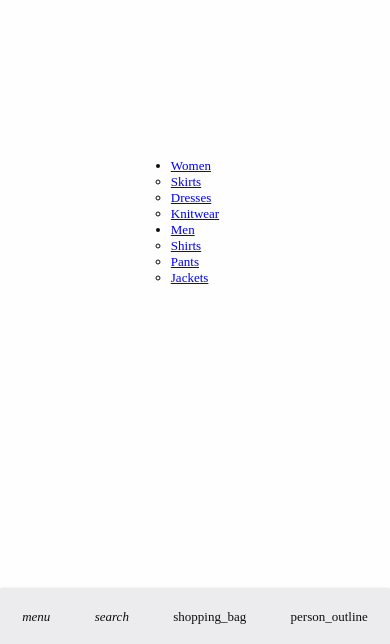
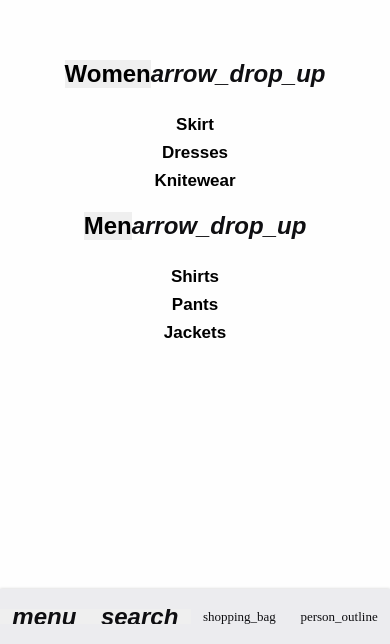
Before and after one commit to FarazMk/mern_ecommerce, a React (Create React App) app in the folder frontend/: page / in a window 390 px wide. Shown: the part 200-844 px from the top of the page. Built offline with nearby package versions, Linux system fonts and the light colour scheme; the HTML template or start-up script is replaced by a standard one.

Commit message:
Mobile nav refactor

```diff
--- a/frontend/src/components/MobileNav/MobileNav.jsx
+++ b/frontend/src/components/MobileNav/MobileNav.jsx
@@ -4,44 +4,48 @@ import classes from "./mobileNav.module.css";
 const MobileNav = () => {
   return (
     <nav className={classes.nav}>
-      <Link type="button" className={classes.nav__link}>
+      <button type="button" className={classes.nav__link}>
         <i className="material-icons">menu</i>
-        <ul className={classes.menu}>
-          <div>
-            <li>
-              <Link to="">Women</Link>
+        <div className={classes.dropdown}>
+          <div className="dropdown__wrapper__button">
+            <button type="button">Women</button>
+            <i className="material-icons">arrow_drop_up</i>
+          </div>
+          <div className={classes.dropdown__links}>
             <ul>
               <li>
-                  <Link to="/women/skirt">Skirts</Link>
+                <Link to="/products/skirt">Skirt</Link>
               </li>
               <li>
-                  <Link to="/women/dresses">Dresses</Link>
+                <Link to="/products/dress">Dresses</Link>
               </li>
               <li>
-                  <Link to="/women/knitwear">Knitwear</Link>
+                <Link to="/products/knitewear">Knitewear</Link>
               </li>
             </ul>
+          </div>
+          <div className="dropdown__wrapper__button">
+            <button type="button">Men</button>
+            <i className="material-icons">arrow_drop_up</i>
+          </div>
+          <div className={classes.dropdown__links}>
+            <ul>
+              <li>
+                <Link to="/products/shirt">Shirts</Link>
               </li>
               <li>
-              <Link to="#">Men</Link>
-              <ul>
-                <li>
-                  <Link to="/men/shirt">Shirts</Link>
+                <Link to="/products/pants">Pants</Link>
               </li>
               <li>
-                  <Link to="/men/pants">Pants</Link>
-                </li>
-                <li>
-                  <Link to="/men/jacket">Jackets</Link>
+                <Link to="/products/jacket">Jackets</Link>
               </li>
             </ul>
-            </li>
           </div>
-        </ul>
-      </Link>
-      <Link to="" className={classes.nav__link}>
+        </div>
+      </button>
+      <button type="button" className={classes.nav__link}>
         <i className="material-icons">search</i>
-      </Link>
+      </button>
       <NavLink
         to="/cart"
         className={classes.nav__link}
@@ -49,11 +53,7 @@ const MobileNav = () => {
       >
         <span className="material-icons">shopping_bag</span>
       </NavLink>
-      <Link
-        to="/profile"
-        className={classes.nav__link}
-        activeClassName={classes.active}
-      >
+      <Link to="/profile" className={classes.nav__link}>
         <span className="material-icons">person_outline</span>
       </Link>
     </nav>
--- a/frontend/src/components/MobileNav/mobileNav.module.css
+++ b/frontend/src/components/MobileNav/mobileNav.module.css
@@ -14,6 +14,13 @@ body {
   overflow-x: auto;
 }
 
+.nav button {
+  border: none;
+  margin: 20px 0 20px 0;
+  font-size: 24px;
+  font-weight: bold;
+}
+
 .nav__link {
   display: flex;
   align-items: center;
@@ -25,40 +32,50 @@ body {
   font-size: 13px;
   text-decoration: none;
   color: #0f0f12;
-  transition: background-color 0.1s ease-in-out;
 }
 
 .nav__link:visited {
   text-decoration: none;
 }
-
-.menu__wrapper ul {
-  /* visibility: hidden; */
-}
-
-.menu {
-  /* visibility: hidden; */
+.dropdown {
   position: fixed;
   top: 0;
   left: 0;
-  width: 100%;
-  height: 100%;
-  overflow: hidden;
   display: flex;
   flex-direction: column;
+  align-items: center;
   justify-content: center;
-  align-items: center;
+  width: 100vw;
+  height: 93vh;
 }
 
-.menu > ul {
-  width: 100vw;
-  height: 100vw;
+.dropdown li {
+  text-align: center;
+}
+
+.dropdown__links button {
+  background: none;
+  border: none;
+  color: white;
+  font-weight: bold;
+}
+
+.dropdown__links ul {
   display: flex;
-  flex: none;
+  flex-direction: column;
   align-items: center;
   justify-content: center;
+  list-style: none;
+  /* display: none; */
+  /* transition: all 0.4s ease; */
 }
 
-.active {
-  color: red;
+.dropdown__links a {
+  color: black;
+  text-decoration: none;
+  font-size: 17px;
 }
+
+button {
+  outline: none;
+}
```
Lines whose indentation alone changed are shown as unchanged.
